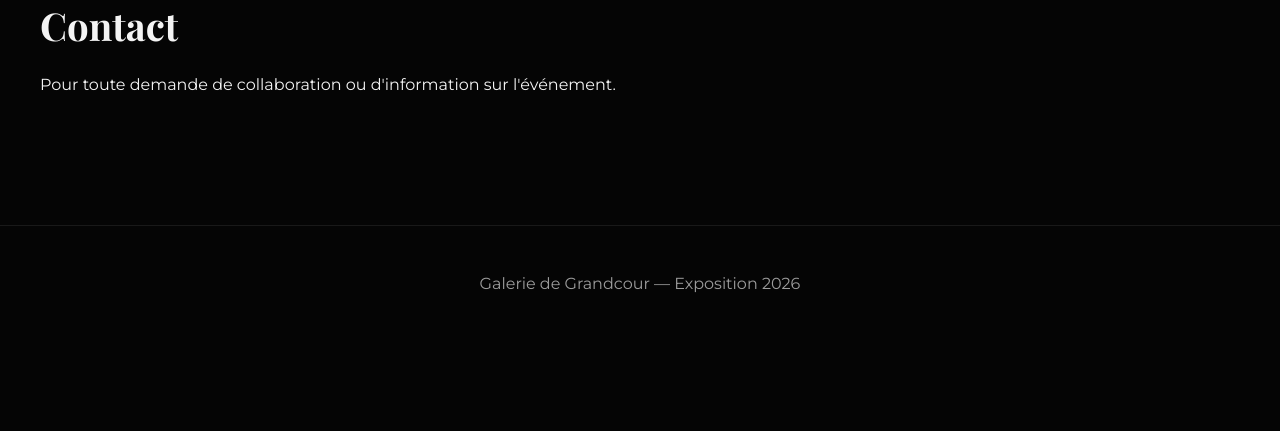
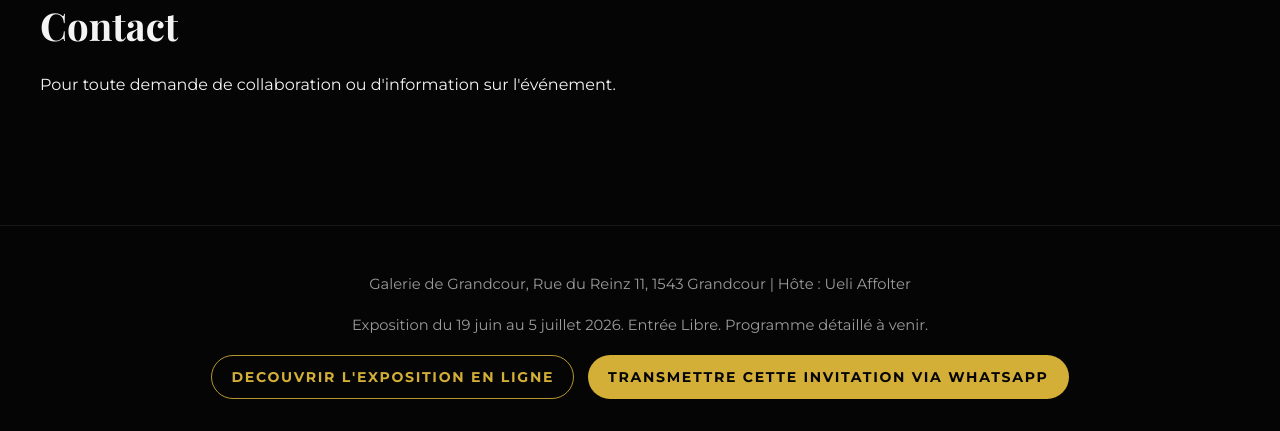
Before and after one commit to SwissEliteVan/resonances-du-vivant, a PHP site: page / in a window 1280 px wide. Shown: the part 2792-3223 px from the top of the page. Before the commit the page ends 3085 px from the top, so only its background shows below. Run offline with PHP 8.4, Linux system fonts and the light colour scheme.

Commit message:
Description de ce que tu viens de changer (ex: ajout logo)

```diff
--- a/assets/css/style.css
+++ b/assets/css/style.css
@@ -291,6 +291,61 @@ h1 {
     border-top: 1px solid rgba(255, 255, 255, 0.08);
 }
 
+.footer-copy {
+    max-width: 760px;
+    margin: 0 auto 1rem;
+    font-size: 0.92rem;
+    line-height: 1.75;
+    color: #9c9c9c;
+}
+
+.footer-actions {
+    display: flex;
+    justify-content: center;
+    flex-wrap: wrap;
+    gap: 0.85rem;
+}
+
+.footer-button {
+    display: inline-flex;
+    align-items: center;
+    justify-content: center;
+    padding: 0.75rem 1.2rem;
+    border-radius: 999px;
+    font-size: 0.88rem;
+    letter-spacing: 0.12em;
+    text-transform: uppercase;
+    font-weight: 700;
+    transition: background 0.3s ease, color 0.3s ease, transform 0.3s ease;
+}
+
+.footer-button:hover,
+.footer-button:focus-visible {
+    transform: translateY(-1px);
+}
+
+.footer-button-link {
+    border: 1px solid rgba(212, 175, 55, 0.85);
+    color: #d4af37;
+    background: transparent;
+}
+
+.footer-button-link:hover,
+.footer-button-link:focus-visible {
+    background: rgba(212, 175, 55, 0.12);
+}
+
+.footer-button-whatsapp {
+    border: 1px solid rgba(212, 175, 55, 0.85);
+    color: #050505;
+    background: #d4af37;
+}
+
+.footer-button-whatsapp:hover,
+.footer-button-whatsapp:focus-visible {
+    background: #b88f2e;
+}
+
 @media (max-width: 980px) {
     .artist-grid {
         grid-template-columns: repeat(2, minmax(0, 1fr));
--- a/includes/footer.php
+++ b/includes/footer.php
@@ -1,3 +1,10 @@
 <footer class="site-footer">
-    <p>Galerie de Grandcour — Exposition 2026</p>
+    <div class="footer-copy">
+        <p>Galerie de Grandcour, Rue du Reinz 11, 1543 Grandcour | Hôte : Ueli Affolter</p>
+        <p>Exposition du 19 juin au 5 juillet 2026. Entrée Libre. Programme détaillé à venir.</p>
+    </div>
+    <div class="footer-actions">
+        <a class="footer-button footer-button-link" href="https://www.resonancesduvivant.ch/" target="_blank" rel="noopener">Decouvrir l'exposition en ligne</a>
+        <a class="footer-button footer-button-whatsapp" href="https://wa.me/?text=Découvrir%20l'exposition%20Résonances%20du%20Vivant%20%C3%A0%20Grandcour%20%7C%20https%3A%2F%2Fwww.resonancesduvivant.ch%2F" target="_blank" rel="noopener">Transmettre cette invitation via WhatsApp</a>
+    </div>
 </footer>
```
